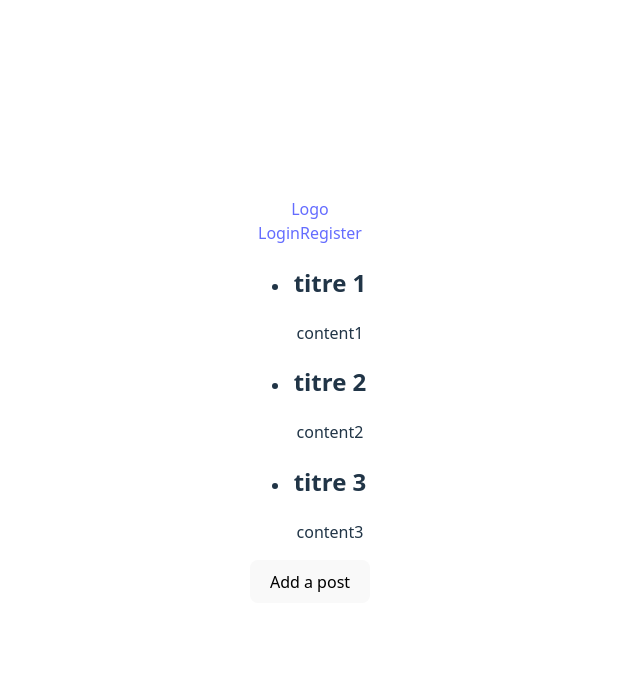
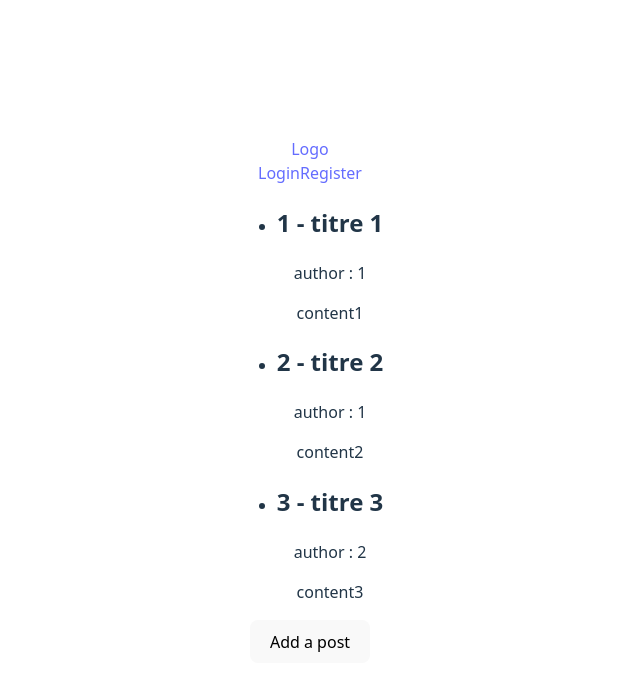
Before and after one commit to yohannimation/react-next-blog, a React (Vite) app in the folder react.js/: page / in a window 1280 px wide. Shown: the top 690 px of the page, without its empty margins (330-970 px from the left). Built offline with nearby package versions, Linux system fonts and the light colour scheme.

Commit message:
refactor(): implementing new `post interface` & `user interface`

```diff
--- a/react.js/src/components/PostCard/PostCard.interface.ts
+++ b/react.js/src/components/PostCard/PostCard.interface.ts
@@ -1,4 +1,5 @@
+import type { PostInterface } from "../../interface/post.interface"
+
 export interface PostCardInterface {
-    title: string
-    content: string
+    post: PostInterface
 }
--- a/react.js/src/components/PostCard/PostCard.tsx
+++ b/react.js/src/components/PostCard/PostCard.tsx
@@ -1,10 +1,11 @@
-import type { PostCardInterface } from "./PostCard.interface";
+import type { PostCardInterface } from "./PostCard.interface"
 
-export default function PostCard({ title, content }: PostCardInterface) {
+export default function PostCard({ post }: PostCardInterface) {
     return (
         <li>
-            <h2>{title}</h2>
-            <p>{content}</p>
+            <h2>{post.id} - {post.title}</h2>
+            <p>author : {post.author}</p>
+            <p>{post.content}</p>
         </li>
     )
 }
--- a/react.js/src/components/PostCardList/PostCardList.interface.ts
+++ b/react.js/src/components/PostCardList/PostCardList.interface.ts
@@ -1,5 +1,5 @@
-import type { PostCardInterface } from "../PostCard/PostCard.interface"
+import type { PostInterface } from "../../interface/post.interface";
 
 export interface PostCardListInterface {
-    cardList: PostCardInterface[]
+    posts: PostInterface[]
 }
--- a/react.js/src/components/PostCardList/PostCardList.tsx
+++ b/react.js/src/components/PostCardList/PostCardList.tsx
@@ -2,11 +2,11 @@ import type { PostCardListInterface } from "./PostCardList.interface";
 
 import PostCard from "../PostCard/PostCard";
 
-export default function PostCardList({ cardList }: PostCardListInterface) {
+export default function PostCardList({ posts }: PostCardListInterface) {
     return (
         <ul>
-            {cardList.map((card, index) => {
-                return <PostCard key={index} title={card.title} content={card.content} />
+            {posts.map((post) => {
+                return <PostCard key={post.id} post={post} />
             })}
         </ul>
     )
--- a/react.js/src/components/PostFormModal/PostFormModal.interface.ts
+++ b/react.js/src/components/PostFormModal/PostFormModal.interface.ts
@@ -1,5 +1,6 @@
+import type { PostInterface } from "../../interface/post.interface"
+
 export interface PostFormModalInterface {
-    title?: string
-    content?: string
+    post?: PostInterface
     onClose: () => void
 }
--- a/react.js/src/components/PostFormModal/PostFormModal.tsx
+++ b/react.js/src/components/PostFormModal/PostFormModal.tsx
@@ -2,9 +2,9 @@ import { useState } from "react";
 
 import type { PostFormModalInterface } from "./PostFormModal.interface";
 
-export default function PostFormModal({ title, content, onClose }: PostFormModalInterface) {
-    const [input, setInput] = useState(title ?? "");
-    const [textarea, setTextarea] = useState(content ?? "");
+export default function PostFormModal({ post, onClose }: PostFormModalInterface) {
+    const [input, setInput] = useState(post?.title ?? "");
+    const [textarea, setTextarea] = useState(post?.content ?? "");
 
     return (
         <div>
--- /dev/null
+++ b/react.js/src/interface/post.interface.ts
@@ -0,0 +1,6 @@
+export interface PostInterface {
+    id: number
+    title: string
+    content: string
+    author: number
+}
--- /dev/null
+++ b/react.js/src/interface/user.interface.ts
@@ -0,0 +1,4 @@
+export interface UserInterface {
+    id: number
+    name: string
+}
--- a/react.js/src/pages/Home.tsx
+++ b/react.js/src/pages/Home.tsx
@@ -2,14 +2,16 @@ import { useMemo } from "react";
 
 import PostCardList from "../components/PostCardList/PostCardList";
 
+import type { PostInterface } from "../interface/post.interface";
+
 export default function Home() {
-    const cardList = useMemo(() => [
-        { title: "titre 1", content: "content1" },
-        { title: "titre 2", content: "content2" },
-        { title: "titre 3", content: "content3" },
+    const posts = useMemo<PostInterface[]>(() => [
+        { id: 1, title: "titre 1", content: "content1", author: 1 },
+        { id: 2, title: "titre 2", content: "content2", author: 1 },
+        { id: 3, title: "titre 3", content: "content3", author: 2 },
     ], []);
 
     return (
-        <PostCardList cardList={cardList} />
+        <PostCardList posts={posts} />
     )
 }
```
